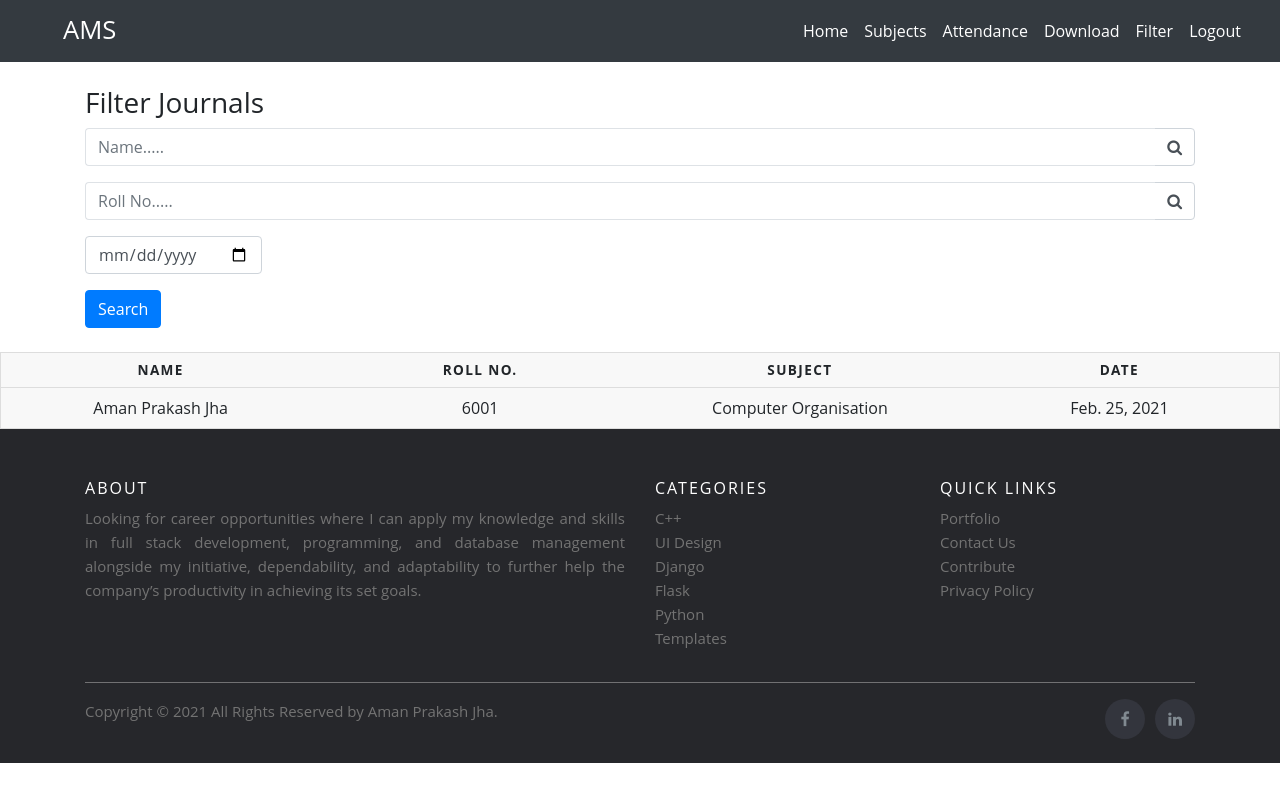
After one commit to amanjha8100/AMS, a Django app: page /filter/ in a window 1280 px wide. The commit adds this page. Run offline with Django 3.2, Linux system fonts and the light colour scheme; a user stored in the database is signed in; data comes from the database, SQL or seed files in the repository; both versions use the stored data as it was after the commit; some libraries are stand-ins or nearby versions.

Commit message:
filtering

```diff
--- /dev/null
+++ b/Home/templates/home/attendance_filter.html
@@ -0,0 +1,85 @@
+{% extends 'home/base.html' %}
+{% load static %}
+
+
+{% block css %}
+ <link rel="stylesheet" href="{% static 'css/styleindex.css'%}">
+{% endblock %}
+{% block content %}
+<main role="main" class="container my-4">
+
+    <h3>Filter Journals</h3>
+    <form method="GET" action=".">
+      <div class="form-row">
+          <div class="form-group col-12">
+              <div class="input-group">
+                  <input class="form-control py-2 border-right-0 border" type="search" name="name" placeholder="Name....." {% if nameq is not None %}value="{{nameq}}"{% endif %}/>
+                  <span class="input-group-append">
+                      <div class="input-group-text bg-transparent">
+                          <i class="fa fa-search"></i>
+                      </div>
+                  </span>
+              </div>
+          </div>
+      </div>
+      <div class="form-row">
+        <div class="form-group col-12">
+            <div class="input-group">
+                <input class="form-control py-2 border-right-0 border" type="search" name="roll" placeholder="Roll No....." {% if rollq is not None %}value="{{rollq}}"{% endif %}/>
+                <span class="input-group-append">
+                    <div class="input-group-text bg-transparent">
+                        <i class="fa fa-search"></i>
+                    </div>
+                </span>
+            </div>
+        </div>
+    </div>
+
+      <div class="form-row">
+        <!-- <div class="form-group col-md-2 col-lg-2">
+          <label for="viewCountMin">Minimum Vote Count</label>
+          <input type="number" min=0 class="form-control" id="viewCountMin" placeholder="0" name="vote_count" {% if vcq is not None %}value="{{vcq}}"{% endif %}>
+        </div>
+        <div class="form-group col-md-2 col-lg-2">
+          <label for="viewCountMax">Minimum Budget</label>
+          <input type="number" min=0 class="form-control" id="viewCountMax" placeholder="10000?" name="budget" {% if budget is not None %}value="{{budget}}"{% endif %}>
+        </div>
+        <div class="form-group col-md-2 col-lg-2">
+          <label for="publishDateMin">Release date From</label>
+          <input type="date" class="form-control" id="publishDateMin" name="release_date_from" {% if rf is not None %}value="{{rf}}"{% endif %}>
+        </div> -->
+        <div class="form-group col-md-2 col-lg-2">
+          <input type="date" class="form-control" id="publishDateMax" name="date" {% if dateq is not None %}value="{{dateq}}"{% endif %}>
+        </div>
+
+      </div>
+      <button type="submit" class="btn btn-primary">Search</button>
+    </form>
+</main>
+
+<table class="index">
+    <!--<caption>Statement Summary</caption>-->
+    <thead>
+      <tr>
+        <th scope="col">Name</th>
+        <th scope="col">Roll no.</th>
+        <th scope="col">Subject</th>
+        <th scope="col">Date</th>
+        <!--<th scope="col">Amount</th>
+        <th scope="col">Period</th>-->
+      </tr>
+    </thead>
+    <tbody>
+        {% for q in qs %}
+      <tr>
+        <td data-label="Student name">{{q.name}}</td>
+        <td data-label="Roll no.">{{q.roll}}</td>
+        <td data-label="Roll no.">{{q.sub}}</td>
+        <td data-label="Roll no.">{{q.date}}</td>
+        <!--<td data-label="Amount">$1,190</td>
+        <td data-label="Period">03/01/2016 - 03/31/2016</td>-->
+      </tr>
+      {% endfor %}
+    </tbody>
+</table>
+{% endblock %}
--- a/Home/templates/home/base.html
+++ b/Home/templates/home/base.html
@@ -44,6 +44,7 @@
                             <li class="nav-item"><a class="nav-link active" href="{% url 'download' %}">Download</a></li>
                             {% endif %}
                             {% if user.is_authenticated %}
+                            <li class="nav-item"><a class="nav-link active" href="{% url 'filter' %}">Filter</a></li>
                             <li class="nav-item"><a class="nav-link active" href="{% url 'logout' %}">Logout</a></li>
                             {% endif %}
                             {% if user.is_authenticated is False %}
--- a/Home/urls.py
+++ b/Home/urls.py
@@ -10,4 +10,5 @@ urlpatterns = [
     path("subject/attendance/",views.a_form,name="attend"),
     path("subject/attendance/ajax-load-sub/",views.load_sub,name="ajax_load_sub"),
     path('subject/attendance/download',views.export,name="download"),
+    path('filter/',views.attendancefilter,name="filter"),
 ]
--- a/Home/views.py
+++ b/Home/views.py
@@ -89,3 +89,25 @@ def export(request):
     response['Content-Disposition']='attachment; filename="attendance.csv"'
     return response
     #writer.writerow(['name','roll','date','sub','time'])
+
+@login_required
+def attendancefilter(request):
+    qs=attendance.objects.all()
+    nameq = request.GET.get('name')
+    rollq = request.GET.get('roll')
+    dateq = request.GET.get('date')
+    if nameq != '' and nameq is not None:
+        qs=qs.filter(name=nameq)
+    if rollq != '' and rollq is not None:
+        qs=qs.filter(roll__icontains=rollq)
+    # if subjectq != '' and subjectq is not None:
+    #     qs=qs.filter(sub__icontains=subjectq)
+    if dateq != '' and dateq is not None:
+        qs=qs.filter(date=dateq)
+    context = {
+        'qs':qs,
+        'nameq':nameq,
+        'rollq':rollq,
+        'dateq':dateq,
+    }
+    return render(request, 'home/attendance_filter.html',context)
```
Also changed, not shown: AMS/settings.py (+4 -4 lines), db.sqlite3.
